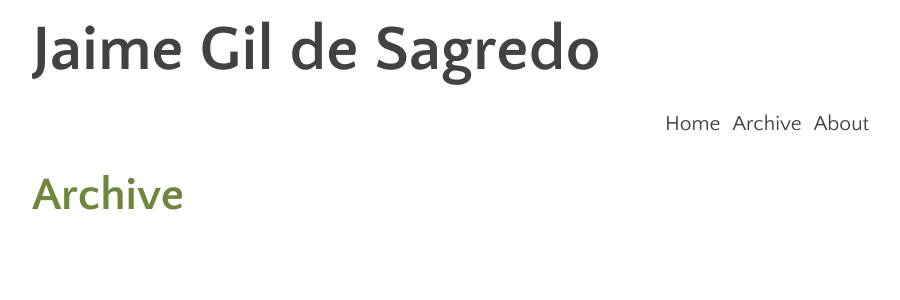
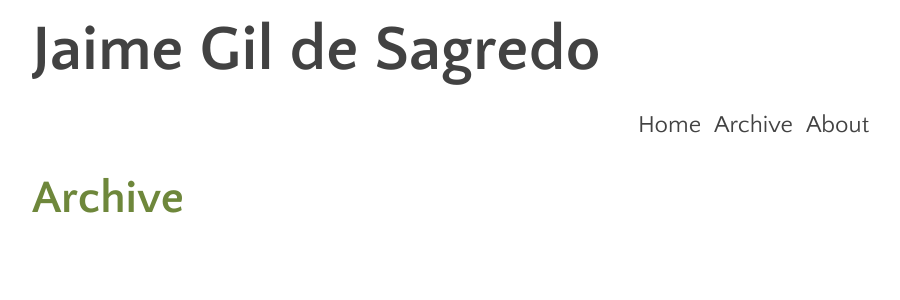
Before and after one commit to jaimegildesagredo/jaimegildesagredo.github.com, a Jekyll site: the page built from index.html, in a window 1280 px wide. Shown: the top 300 px of the page, without its empty margins (38-938 px from the left). Built offline with Jekyll 4.4.1, drawn with Linux system fonts in a browser that asks for light colours.

Commit message:
Bigger navigation font

```diff
--- a/assets/css/styles.css
+++ b/assets/css/styles.css
@@ -67,7 +67,7 @@ a:hover {
   margin-top: 35px;
   margin-bottom: 10px;
   text-align: right;
-  font-size: 21px;
+  font-size: 24px;
 }
 
 #main-header nav li {
```
